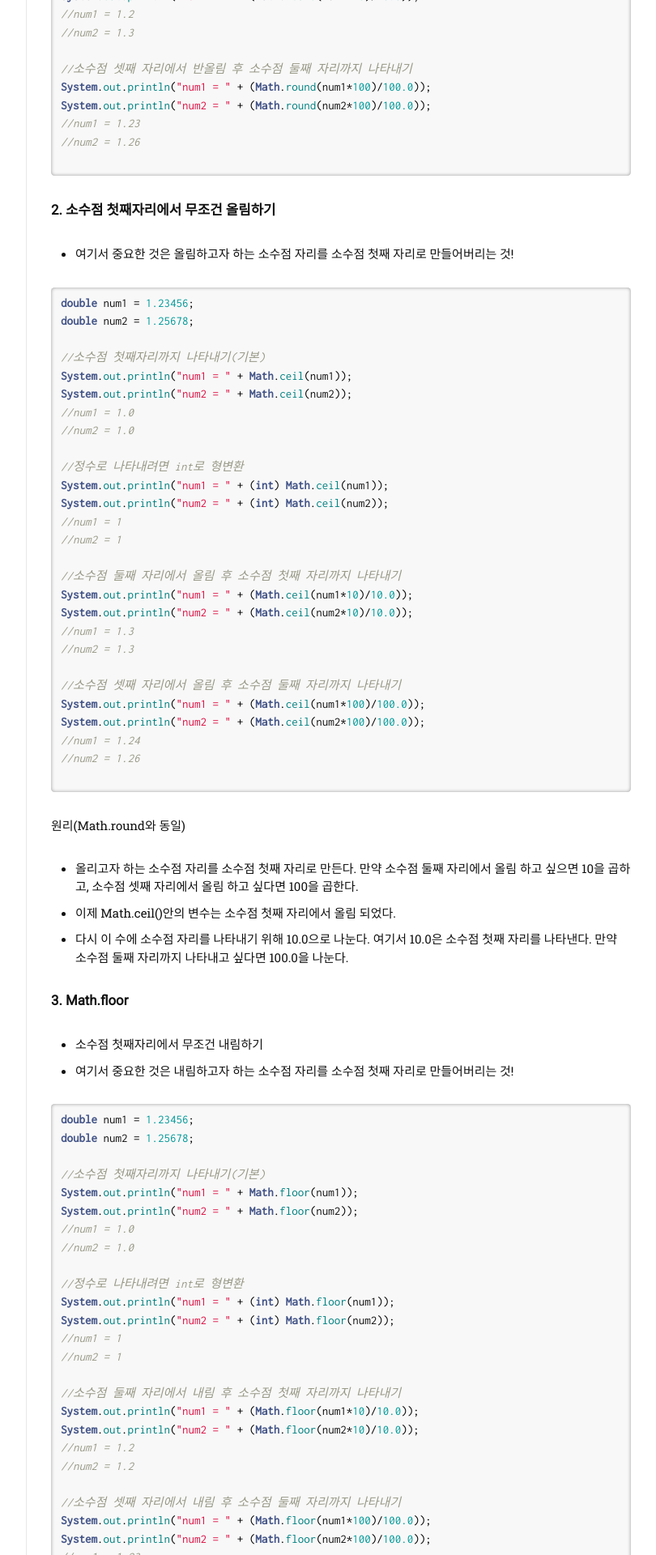
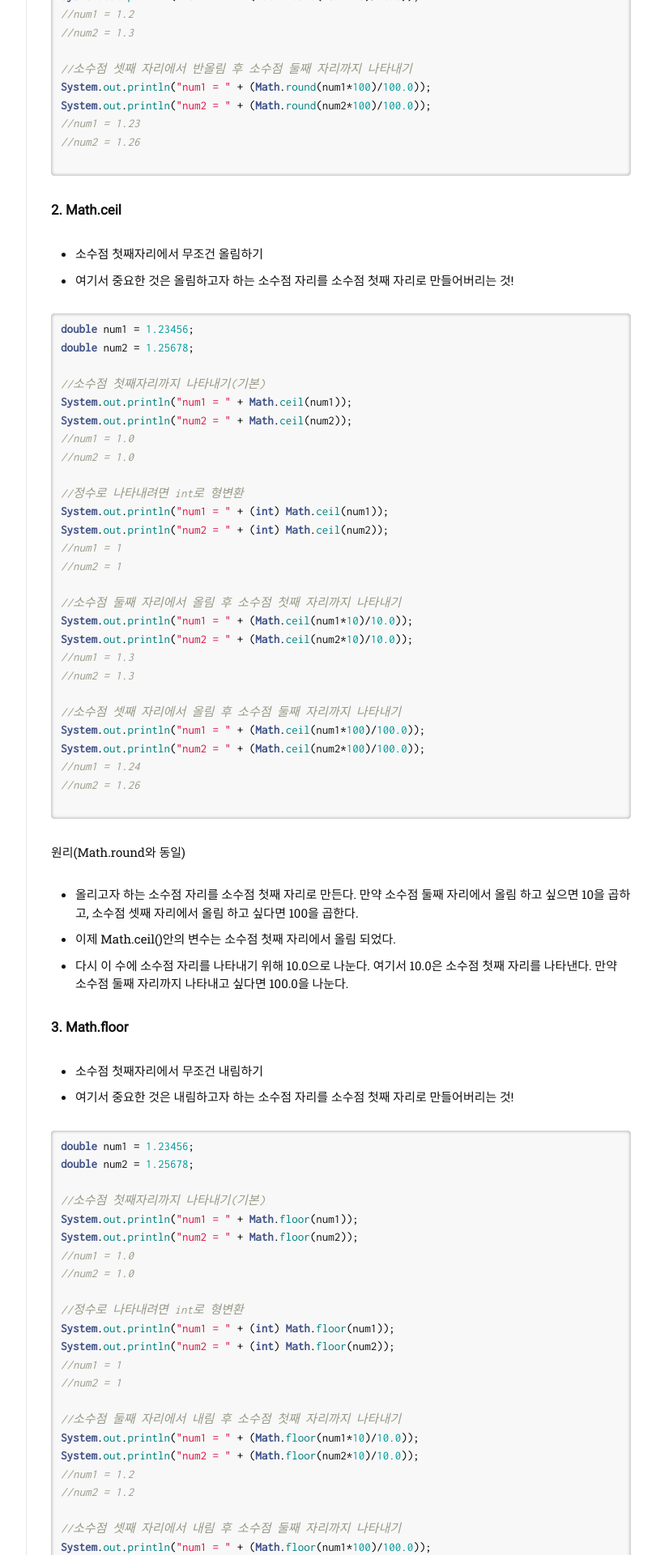
Before and after one commit to jennyjipark/jennyjipark.github.io, a Jekyll site: the page built from _posts/2021-04-02-math.md, in a window 1280 px wide. Shown: the part 927-2847 px from the top of the page at 81% size, without its empty margins (351-1161 px from the left). Built offline with Jekyll 4.4.1, drawn with Linux system fonts in a browser that asks for light colours; nearby versions of some CDN libraries; some web fonts are replaced; comment, search, counter and statistics services are not loaded.

Commit message:
Update 2021-04-02-math.md

````diff
--- a/_posts/2021-04-02-math.md
+++ b/_posts/2021-04-02-math.md
@@ -40,7 +40,8 @@ System.out.println("num2 = " + (Math.round(num2*100)/100.0));
 
 ```
 
-#### 2. 소수점 첫째자리에서 무조건 올림하기
+#### 2. Math.ceil
+- 소수점 첫째자리에서 무조건 올림하기
 - 여기서 중요한 것은 올림하고자 하는 소수점 자리를 소수점 첫째 자리로 만들어버리는 것!
 
 ```java
````
